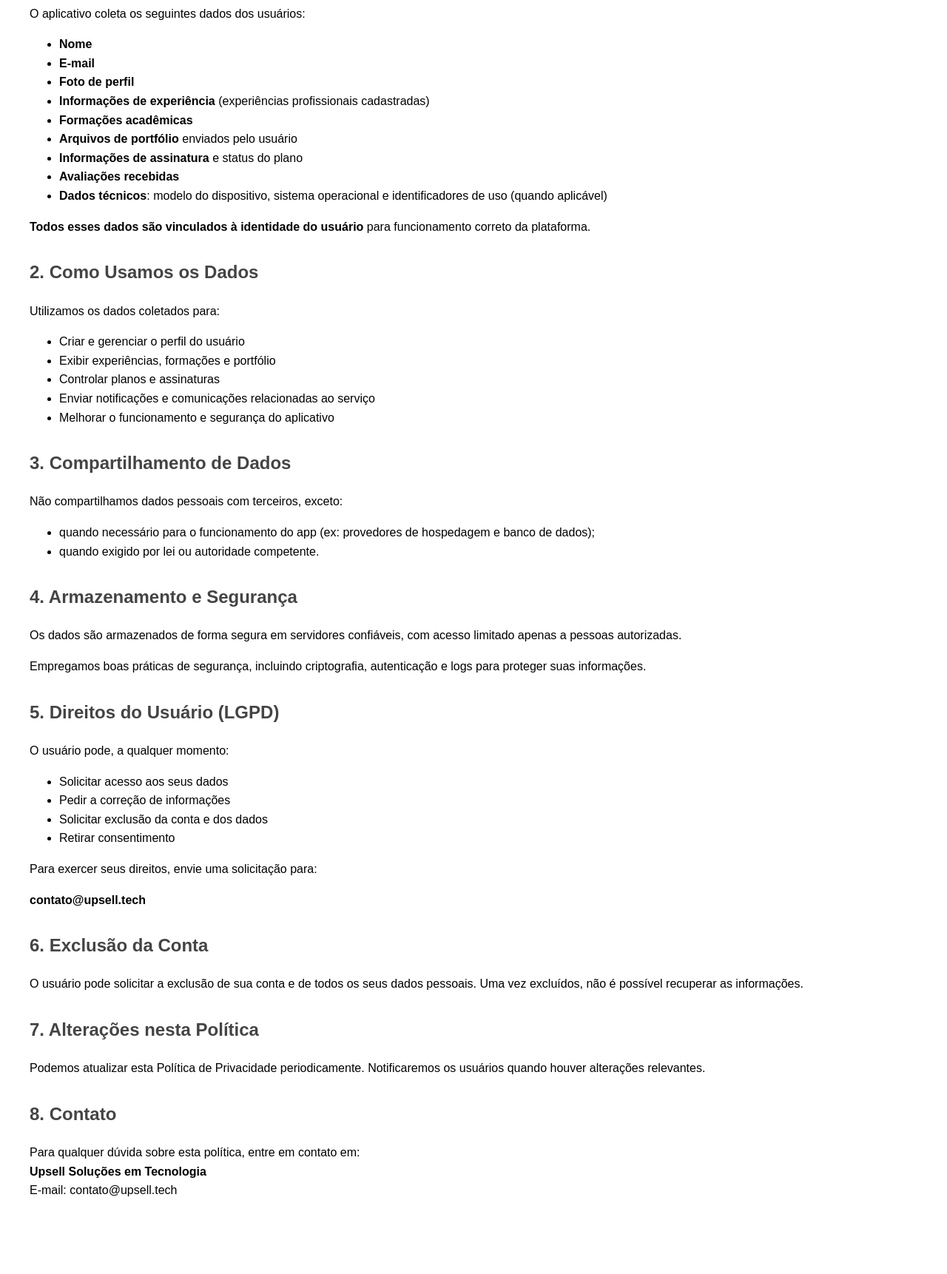
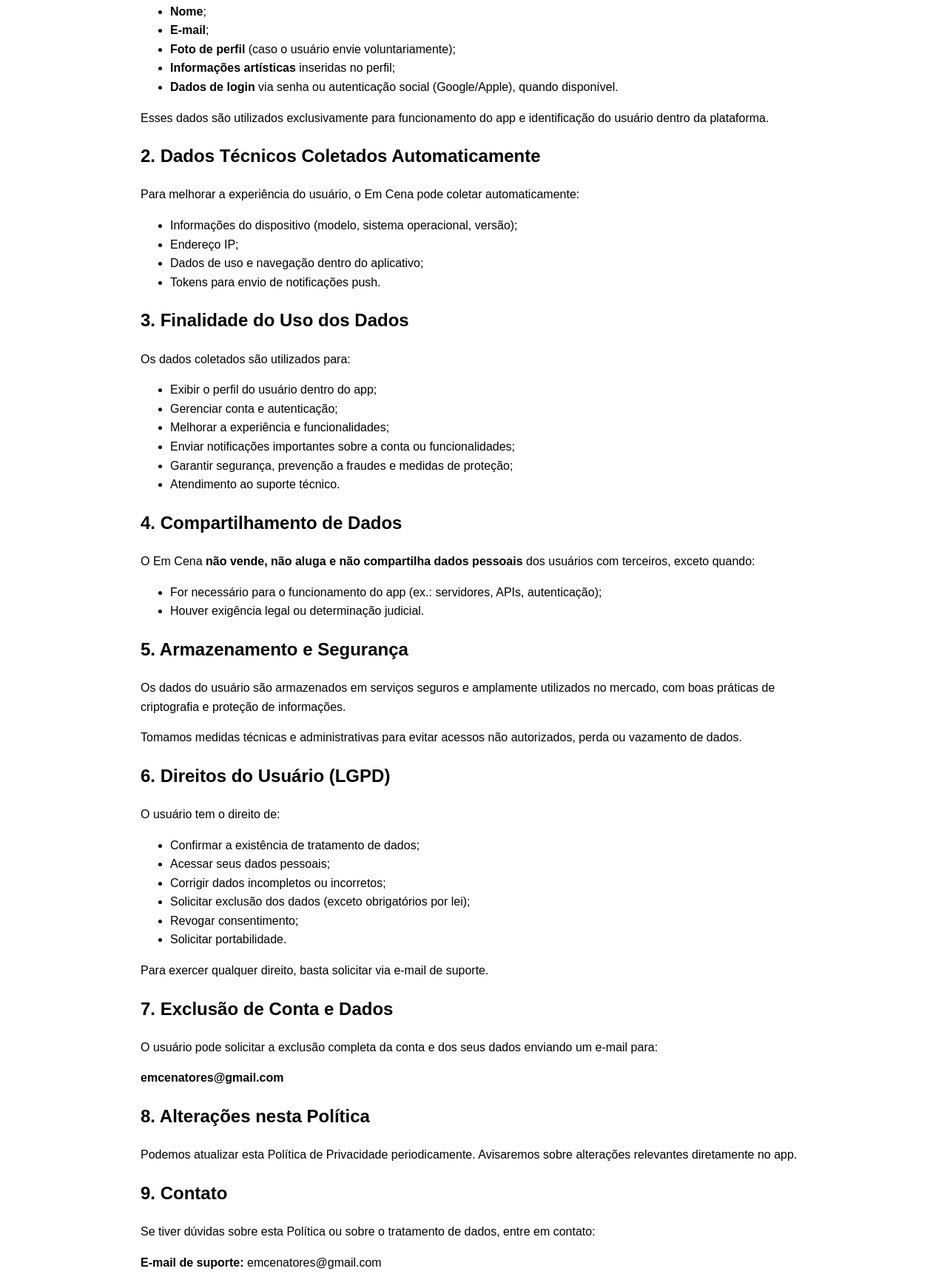
Before and after one commit to cmoreira97/encena-privacy-policy, a plain HTML site: page privacy-policy.html in a window 1280 px wide. Shown: the part 288-2010 px from the top of the page at 74% size. Before the commit the page ends 1950 px from the top, so only its background shows below. Drawn offline with Linux system fonts and the light colour scheme.

Commit message:
Update privacy-policy.html

```diff
--- a/privacy-policy.html
+++ b/privacy-policy.html
@@ -1,100 +1,86 @@
 <!DOCTYPE html>
 <html lang="pt-BR">
 <head>
-  <meta charset="UTF-8" />
-  <meta name="viewport" content="width=device-width, initial-scale=1.0" />
-  <title>Política de Privacidade – Encena</title>
-  <style>
-    body { font-family: Arial, sans-serif; margin: 40px; line-height: 1.6; }
-    h1 { color: #333; }
-    h2 { margin-top: 30px; color: #444; }
-  </style>
+  <meta charset="UTF-8">
+  <title>Política de Privacidade – Em Cena</title>
+  <meta name="viewport" content="width=device-width, initial-scale=1.0">
 </head>
-<body>
+<body style="font-family: Arial, sans-serif; max-width: 900px; margin: auto; line-height: 1.6;">
+  <h1>Política de Privacidade – Em Cena</h1>
 
-<h1>Política de Privacidade – Encena</h1>
-<p>Última atualização: <strong>02 de dezembro de 2025</strong></p>
+  <p>Esta Política de Privacidade descreve como o aplicativo <strong>Em Cena</strong> coleta, utiliza e protege as informações dos usuários. Nosso compromisso é garantir que seus dados pessoais sejam tratados com segurança, transparência e respeito, em conformidade com a Lei Geral de Proteção de Dados (LGPD) – Lei nº 13.709/2018.</p>
 
-<p>
-O aplicativo <strong>Encena</strong> é operado pela <strong>Upsell Soluções em Tecnologia</strong> (“nós”, “nosso”, “empresa”).
-Esta Política de Privacidade descreve como coletamos, usamos, armazenamos e protegemos seus dados pessoais em conformidade com a <strong>LGPD (Lei nº 13.709/2018)</strong>, Google Play, App Store e demais regulamentações aplicáveis.
-</p>
+  <h2>1. Informações que Coletamos</h2>
+  <p>O aplicativo Em Cena pode coletar os seguintes dados fornecidos pelo usuário:</p>
+  <ul>
+    <li><strong>Nome</strong>;</li>
+    <li><strong>E-mail</strong>;</li>
+    <li><strong>Foto de perfil</strong> (caso o usuário envie voluntariamente);</li>
+    <li><strong>Informações artísticas</strong> inseridas no perfil;</li>
+    <li><strong>Dados de login</strong> via senha ou autenticação social (Google/Apple), quando disponível.</li>
+  </ul>
 
-<h2>1. Dados que Coletamos</h2>
-<p>O aplicativo coleta os seguintes dados dos usuários:</p>
+  <p>Esses dados são utilizados exclusivamente para funcionamento do app e identificação do usuário dentro da plataforma.</p>
 
-<ul>
-  <li><strong>Nome</strong></li>
-  <li><strong>E-mail</strong></li>
-  <li><strong>Foto de perfil</strong></li>
-  <li><strong>Informações de experiência</strong> (experiências profissionais cadastradas)</li>
-  <li><strong>Formações acadêmicas</strong></li>
-  <li><strong>Arquivos de portfólio</strong> enviados pelo usuário</li>
-  <li><strong>Informações de assinatura</strong> e status do plano</li>
-  <li><strong>Avaliações recebidas</strong></li>
-  <li><strong>Dados técnicos</strong>: modelo do dispositivo, sistema operacional e identificadores de uso (quando aplicável)</li>
-</ul>
+  <h2>2. Dados Técnicos Coletados Automaticamente</h2>
+  <p>Para melhorar a experiência do usuário, o Em Cena pode coletar automaticamente:</p>
+  <ul>
+    <li>Informações do dispositivo (modelo, sistema operacional, versão);</li>
+    <li>Endereço IP;</li>
+    <li>Dados de uso e navegação dentro do aplicativo;</li>
+    <li>Tokens para envio de notificações push.</li>
+  </ul>
 
-<p><strong>Todos esses dados são vinculados à identidade do usuário</strong> para funcionamento correto da plataforma.</p>
+  <h2>3. Finalidade do Uso dos Dados</h2>
+  <p>Os dados coletados são utilizados para:</p>
+  <ul>
+    <li>Exibir o perfil do usuário dentro do app;</li>
+    <li>Gerenciar conta e autenticação;</li>
+    <li>Melhorar a experiência e funcionalidades;</li>
+    <li>Enviar notificações importantes sobre a conta ou funcionalidades;</li>
+    <li>Garantir segurança, prevenção a fraudes e medidas de proteção;</li>
+    <li>Atendimento ao suporte técnico.</li>
+  </ul>
 
-<h2>2. Como Usamos os Dados</h2>
-<p>Utilizamos os dados coletados para:</p>
-<ul>
-  <li>Criar e gerenciar o perfil do usuário</li>
-  <li>Exibir experiências, formações e portfólio</li>
-  <li>Controlar planos e assinaturas</li>
-  <li>Enviar notificações e comunicações relacionadas ao serviço</li>
-  <li>Melhorar o funcionamento e segurança do aplicativo</li>
-</ul>
+  <h2>4. Compartilhamento de Dados</h2>
+  <p>O Em Cena <strong>não vende, não aluga e não compartilha dados pessoais</strong> dos usuários com terceiros, exceto quando:</p>
+  <ul>
+    <li>For necessário para o funcionamento do app (ex.: servidores, APIs, autenticação);</li>
+    <li>Houver exigência legal ou determinação judicial.</li>
+  </ul>
 
-<h2>3. Compartilhamento de Dados</h2>
-<p>
-Não compartilhamos dados pessoais com terceiros, exceto:
-</p>
-<ul>
-  <li>quando necessário para o funcionamento do app (ex: provedores de hospedagem e banco de dados);</li>
-  <li>quando exigido por lei ou autoridade competente.</li>
-</ul>
+  <h2>5. Armazenamento e Segurança</h2>
+  <p>Os dados do usuário são armazenados em serviços seguros e amplamente utilizados no mercado, com boas práticas de criptografia e proteção de informações.</p>
 
-<h2>4. Armazenamento e Segurança</h2>
-<p>
-Os dados são armazenados de forma segura em servidores confiáveis, com acesso limitado apenas a pessoas autorizadas.
-</p>
-<p>
-Empregamos boas práticas de segurança, incluindo criptografia, autenticação e logs para proteger suas informações.
-</p>
+  <p>Tomamos medidas técnicas e administrativas para evitar acessos não autorizados, perda ou vazamento de dados.</p>
 
-<h2>5. Direitos do Usuário (LGPD)</h2>
-<p>O usuário pode, a qualquer momento:</p>
+  <h2>6. Direitos do Usuário (LGPD)</h2>
+  <p>O usuário tem o direito de:</p>
+  <ul>
+    <li>Confirmar a existência de tratamento de dados;</li>
+    <li>Acessar seus dados pessoais;</li>
+    <li>Corrigir dados incompletos ou incorretos;</li>
+    <li>Solicitar exclusão dos dados (exceto obrigatórios por lei);</li>
+    <li>Revogar consentimento;</li>
+    <li>Solicitar portabilidade.</li>
+  </ul>
 
-<ul>
-  <li>Solicitar acesso aos seus dados</li>
-  <li>Pedir a correção de informações</li>
-  <li>Solicitar exclusão da conta e dos dados</li>
-  <li>Retirar consentimento</li>
-</ul>
+  <p>Para exercer qualquer direito, basta solicitar via e-mail de suporte.</p>
 
-<p>Para exercer seus direitos, envie uma solicitação para:</p>
-<p><strong>contato@upsell.tech</strong></p>
+  <h2>7. Exclusão de Conta e Dados</h2>
+  <p>O usuário pode solicitar a exclusão completa da conta e dos seus dados enviando um e-mail para:</p>
+  <p><strong>emcenatores@gmail.com</strong></p>
 
-<h2>6. Exclusão da Conta</h2>
-<p>
-O usuário pode solicitar a exclusão de sua conta e de todos os seus dados pessoais.
-Uma vez excluídos, não é possível recuperar as informações.
-</p>
+  <h2>8. Alterações nesta Política</h2>
+  <p>Podemos atualizar esta Política de Privacidade periodicamente. Avisaremos sobre alterações relevantes diretamente no app.</p>
 
-<h2>7. Alterações nesta Política</h2>
-<p>
-Podemos atualizar esta Política de Privacidade periodicamente.
-Notificaremos os usuários quando houver alterações relevantes.
-</p>
+  <h2>9. Contato</h2>
+  <p>Se tiver dúvidas sobre esta Política ou sobre o tratamento de dados, entre em contato:</p>
 
-<h2>8. Contato</h2>
-<p>
-Para qualquer dúvida sobre esta política, entre em contato em:<br>
-<strong>Upsell Soluções em Tecnologia</strong><br>
-E-mail: contato@upsell.tech
-</p>
+  <p><strong>E-mail de suporte:</strong> emcenatores@gmail.com</p>
+
+  <br>
+  <p>Última atualização: <strong>02/12/2025</strong></p>
 
 </body>
 </html>
```
